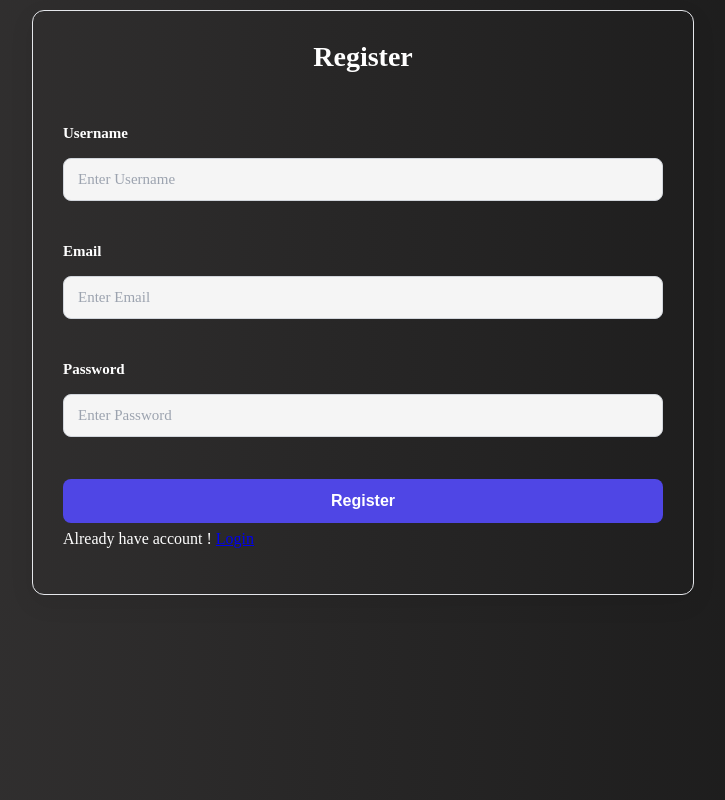
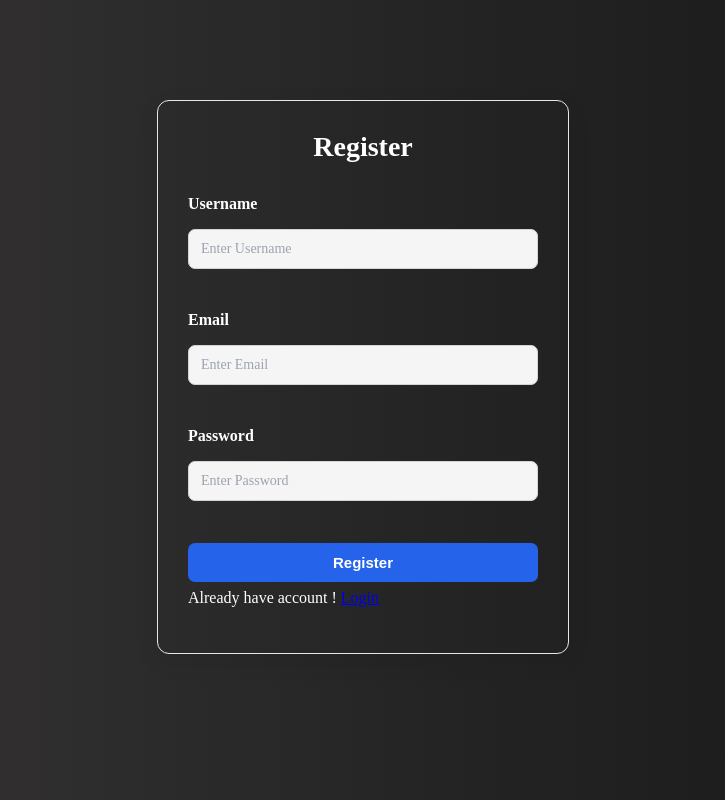
Before and after one commit to FullStackPO/NYRB, a React (Vite) app in the folder client/: page /register in a window 1280 px wide. Shown: the whole page, without its empty margins (277-1002 px from the left). Built offline with nearby package versions, Linux system fonts and the light colour scheme; no server answers.

Commit message:
back button & some fixes in form UI

```diff
--- a/client/src/features/auth/pages/Login.jsx
+++ b/client/src/features/auth/pages/Login.jsx
@@ -33,7 +33,7 @@ const Login = () => {
   return (
     <>
       <div>
-        <form onSubmit={submitHadler}>
+        <form className='auth-form' onSubmit={submitHadler}>
           <h1>Login</h1>
 
             <div>
--- a/client/src/features/auth/pages/Register.jsx
+++ b/client/src/features/auth/pages/Register.jsx
@@ -1,6 +1,7 @@
 import React, { useState } from 'react'
 import { Link, useNavigate } from 'react-router'
 import { useAuth } from '../hook/useAuth'
+import '../styles/form.css'
 
 const Register = () => {
 
@@ -28,7 +29,7 @@ const Register = () => {
   return (
     <>
       <div>
-        <form onSubmit={submitHandler}>
+        <form className='auth-form' onSubmit={submitHandler}>
           <h1>Register</h1>
 
           <div>
--- a/client/src/features/auth/styles/form.css
+++ b/client/src/features/auth/styles/form.css
@@ -2,7 +2,7 @@ div {
   box-sizing: border-box;
 }
 
-form {
+.auth-form {
   width: 350px;
   margin: 100px auto;
   padding: 30px;
@@ -16,7 +16,7 @@ form {
 }
 
 /* Heading */
-form h1 {
+.auth-form h1 {
   margin: 0 0 10px;
   text-align: center;
   font-size: 28px;
@@ -24,19 +24,19 @@ form h1 {
 }
 
 /* Input groups */
-form > div {
+.auth-form > div {
   display: flex;
   flex-direction: column;
   gap: 8px;
 }
 
-form label {
+.auth-form label {
   font-size: 16px;
   font-weight: 600;
   color: #ffffff;
 }
 
-form input {
+.auth-form input {
   width: 100%;
   padding: 11px 12px;
   box-sizing: border-box;
@@ -49,16 +49,16 @@ form input {
   transition: border-color 0.2s, box-shadow 0.2s;
 }
 
-form input:focus {
+.auth-form input:focus {
   border-color: #2563eb;
   box-shadow: 0 0 0 3px rgba(37, 99, 235, 0.12);
 }
 
-form input::placeholder {
+.auth-form input::placeholder {
   color: #9ca3af;
 }
 
-form button {
+.auth-form button {
   width: 100%;
   padding: 11px;
 
@@ -75,15 +75,15 @@ form button {
   transition: background-color 0.2s, transform 0.1s;
 }
 
-form button:hover {
+.auth-form button:hover {
   background-color: #1d4ed8;
 }
 
-form button:active {
+.auth-form button:active {
   transform: scale(0.98);
 }
 
-form > p {
+.auth-form > p {
   color: white;
   margin-top: -15px;
 }
--- a/client/src/features/blog/pages/createBlog.jsx
+++ b/client/src/features/blog/pages/createBlog.jsx
@@ -22,10 +22,18 @@ const CreateBlog = () => {
 
   }
 
+  const backButton = () => {
+    navigate("/")
+  }
+
   return (
     <>
       <div>
+
+        <button className='back-btn' onClick={backButton}>Back</button>
+
         <form onSubmit={submitHandler}>
+
           <h1>Create New Blog</h1>
 
             <div>
--- a/client/src/features/blog/styles/createBlog.css
+++ b/client/src/features/blog/styles/createBlog.css
@@ -2,7 +2,7 @@
 form {
   width: 100%;
   max-width: 600px;
-  margin: 10px auto;
+  margin: 30px auto;
   padding: 30px;
   background-color: transparent;
   border: 1px solid #e5e7eb;
@@ -103,3 +103,13 @@ form button:active {
     font-size: 24px;
   }
 }
+
+.back-btn{
+  background-color: rgb(254, 41, 41);
+  border: none;
+  padding-inline : 10px;
+  padding-block: 8px;
+  border-radius: 10px;
+  color: white;
+  font-weight: bold;
+}
```
